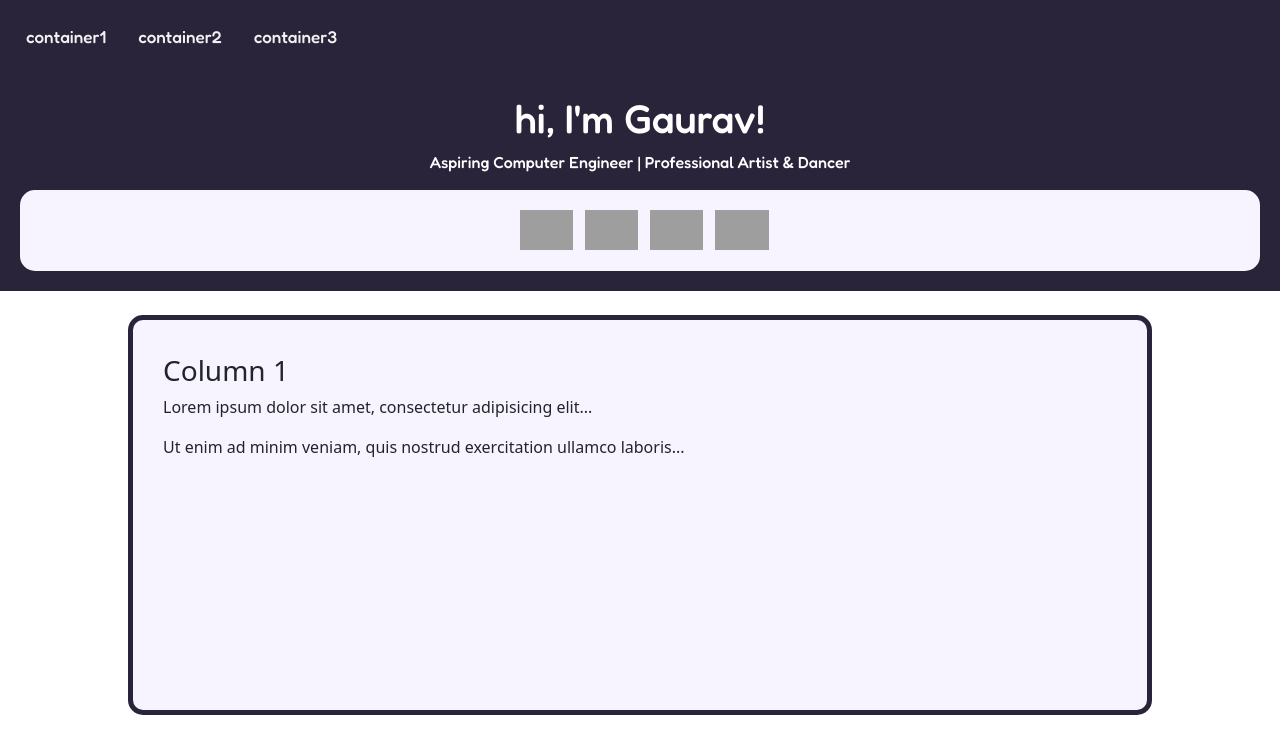
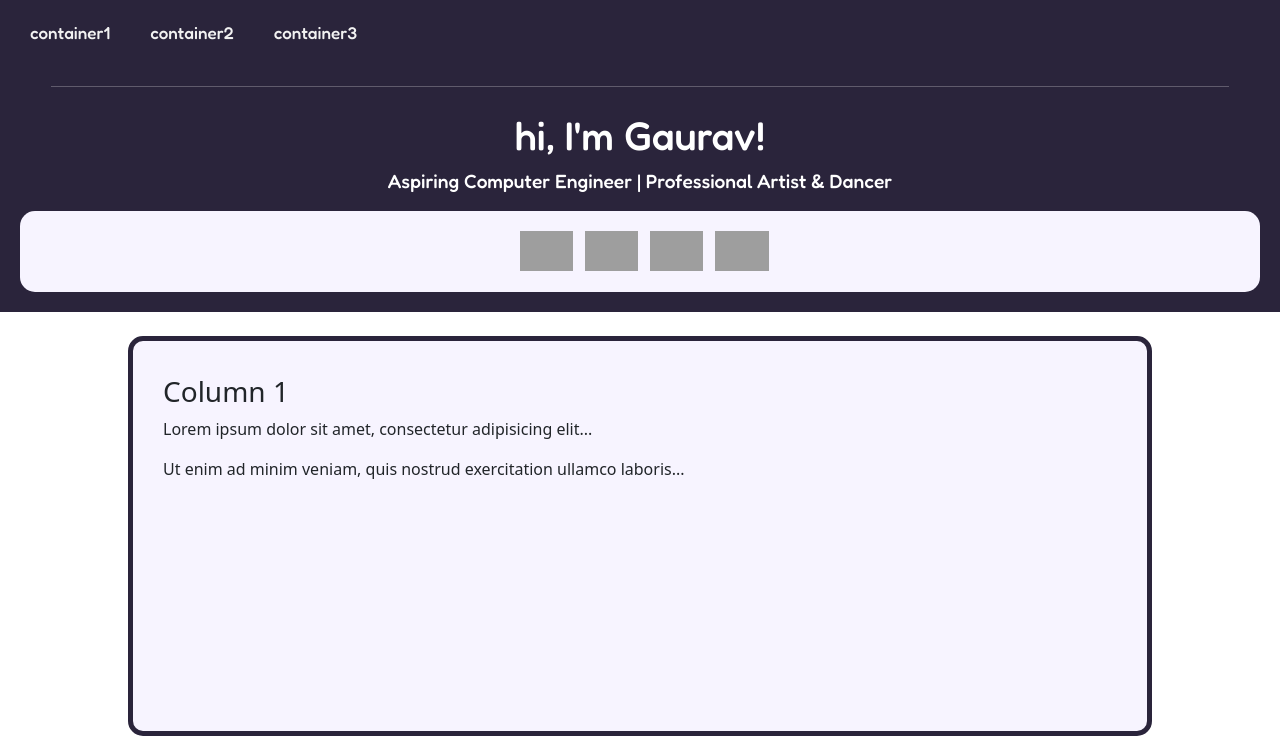
Before and after one commit to gdivecha/Gaurav-s-CV, a plain HTML site: page index.html in a window 1280 px wide. Shown: the top 738 px of the page. Drawn offline with nearby package versions, Linux system fonts and the light colour scheme; grey boxes are pictures that could not be loaded.

Commit message:
added features

```diff
--- a/index.html
+++ b/index.html
@@ -21,11 +21,12 @@
   <a href="#container2">container2</a>
   <a href="#container3">container3</a>
 </div>
-
 <body>
   <div class="jumbotron text-center">
+    <hr style="width:95%; background:#095484; margin: auto; height:2%;" />
+    <br/>
     <h1>hi, I'm Gaurav!</h1>
-    <p>Aspiring Computer Engineer | Professional Artist & Dancer </p>
+    <p><big>Aspiring Computer Engineer | Professional Artist & Dancer</big></p>
     <div id="socials">
       <p align="center">
       	<!--pre-->
--- a/style.css
+++ b/style.css
@@ -110,7 +110,7 @@ img{
   float: left;
   color: #f2f2f2;
   text-align: center;
-  padding: 14px 16px;
+  padding: 10px 20px 10px 20px;
   text-decoration: none;
   font-size: 17px;
   font-family:'Fredoka';
@@ -125,8 +125,8 @@ img{
   border-top: 2px solid #f2f2f2;
   border-right: 2px solid #f2f2f2;
   border-bottom: 2px solid #f2f2f2;
-  padding-top:8px;
-  padding-bottom:8px;
+  padding-top:6px;
+  padding-bottom:6px;
 }
 
 /* Add a color to the active/current link */
@@ -140,3 +140,10 @@ img{
   border-right: 5px solid #170F1E;
   border-bottom: 5px solid #170F1E; */
 }
+
+/* hr{
+  height:5px;
+  size:10px;
+  background-color:#2A243B;
+  color:#685976;
+} */
```
